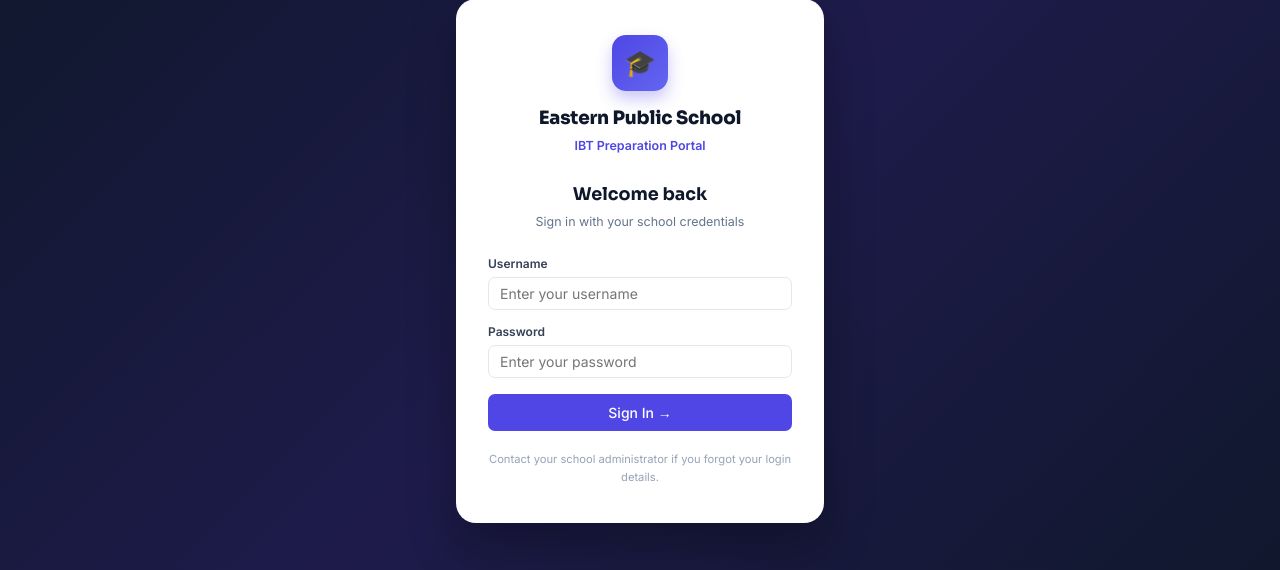
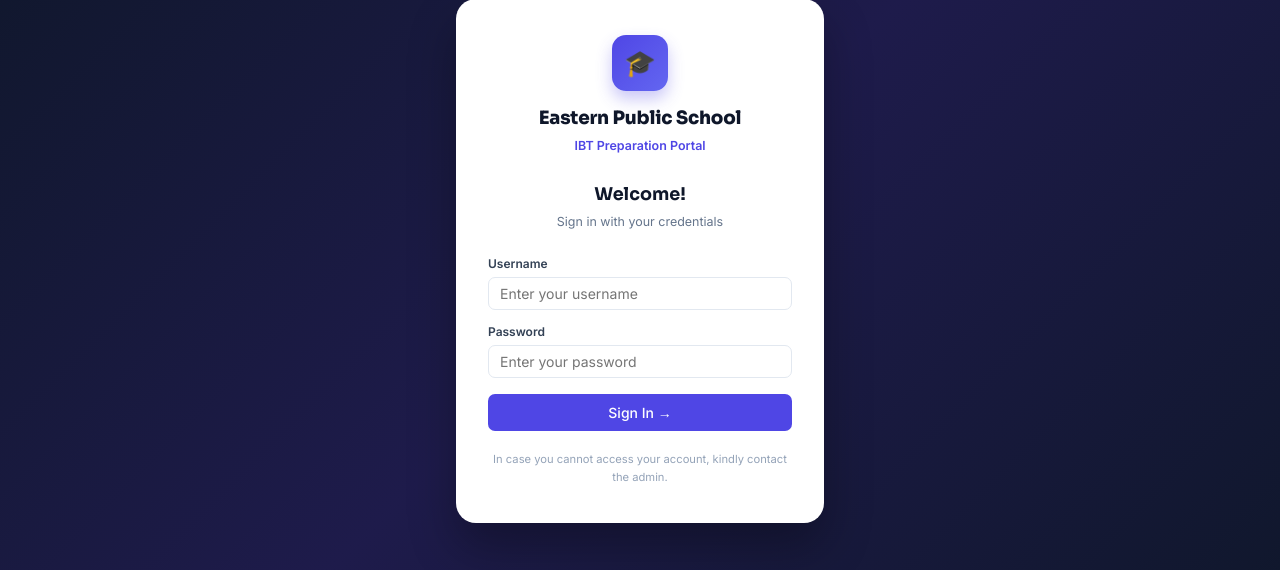
Before and after one commit to bushrakhan-prog/EPS-IBT-prep, a Flask app: page / in a window 1280 px wide. Shown: the part 139-709 px from the top of the page. Run offline with Flask 3, Linux system fonts and the light colour scheme.

Commit message:
Update login.html

```diff
--- a/ibt-portal/templates/login.html
+++ b/ibt-portal/templates/login.html
@@ -24,8 +24,8 @@
       <div class="school-name">Eastern Public School</div>
       <div class="portal-tag">IBT Preparation Portal</div>
     </div>
-    <div class="login-title">Welcome back</div>
-    <p style="font-size:.78rem;color:#64748b;text-align:center;margin-bottom:22px">Sign in with your school credentials</p>
+    <div class="login-title">Welcome!</div>
+    <p style="font-size:.78rem;color:#64748b;text-align:center;margin-bottom:22px">Sign in with your credentials</p>
 
     {% with messages = get_flashed_messages(with_categories=true) %}
       {% for cat, msg in messages %}
@@ -48,7 +48,7 @@
       <button type="submit" class="btn btn-primary" style="width:100%;justify-content:center;padding:10px;font-size:.875rem;margin-top:4px">Sign In →</button>
     </form>
 
-    <p class="footer-note">Contact your school administrator if you forgot your login details.</p>
+    <p class="footer-note">In case you cannot access your account, kindly contact the admin.</p>
   </div>
 </div>
 <script>
```
